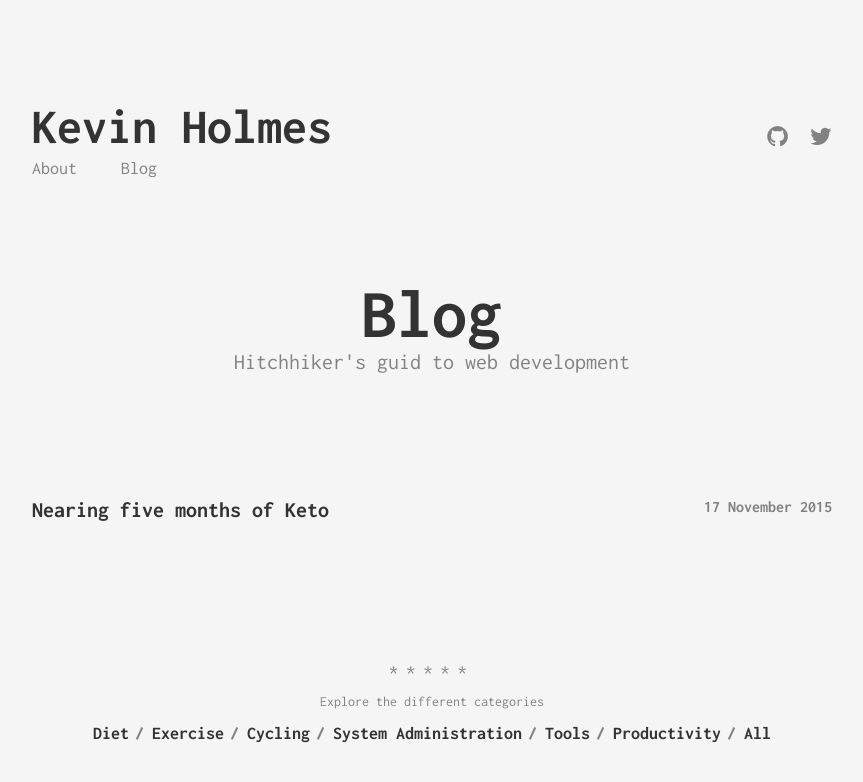
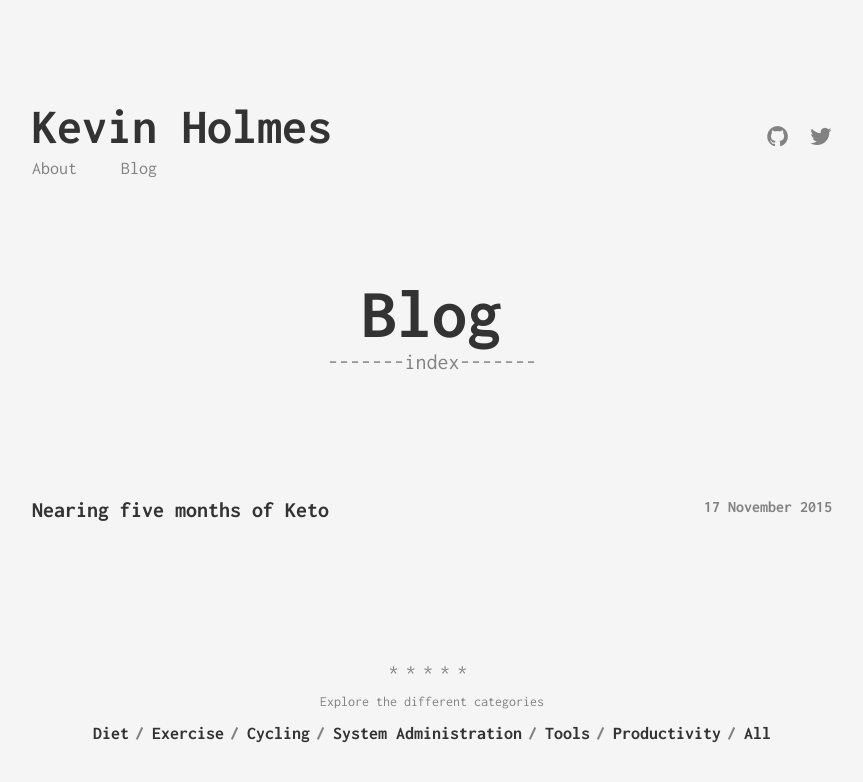
Before and after one commit to kevholmes/kevholmes.github.io, a Jekyll site: the page built from index.html, in a window 1280 px wide. Shown: the top 782 px of the page, without its empty margins (208-1071 px from the left). Built offline with Jekyll 4.4.1, drawn with Linux system fonts in a browser that asks for light colours.

Commit message:
subtitle to index page is no longer default

```diff
--- a/index.html
+++ b/index.html
@@ -1,7 +1,7 @@
 ---
 layout: page
 title: Blog
-subtitle: Hitchhiker's guid to web development
+subtitle: -------index-------
 ---
 
 <ul class="list-posts">
```
